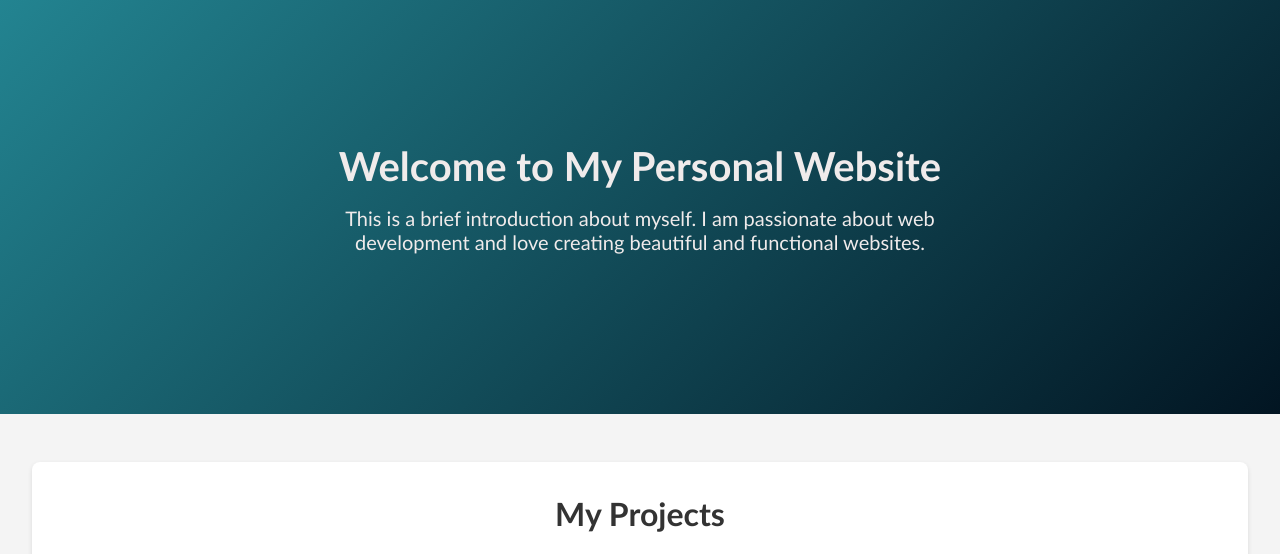
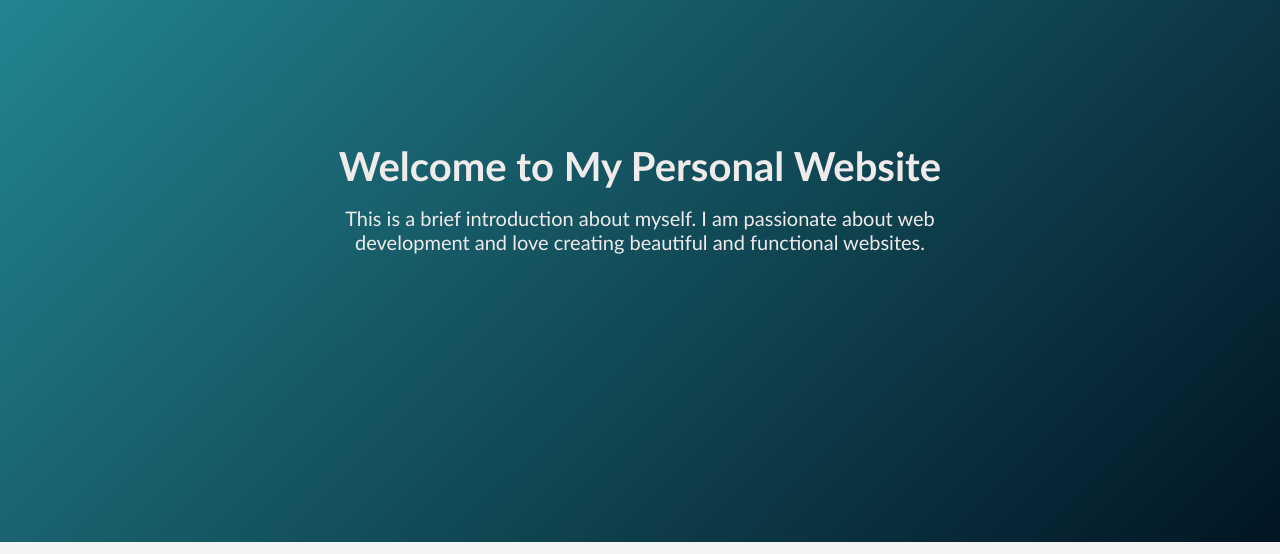
Before and after one commit to TRESTEVOYCE/Personal-Webiste-Mark-Steven-Camposano, a plain HTML site: page index.html in a window 1280 px wide. Shown: the part 170-724 px from the top of the page. Drawn offline with Linux system fonts and the light colour scheme.

Commit message:
fix typo of vh and fix the multiple padding elements in intro section

```diff
--- a/styles.css
+++ b/styles.css
@@ -79,11 +79,10 @@ nav {
 
 .intro-section {
     text-align: center;
-    padding: 2rem;
+    padding: 10rem;
     background: var(--background-color);
     color: var(--font-color);
-    height: 70h;
-    padding: 10rem;
+    height: 70vh;
     margin: 0 0 3rem 0;
 
     h2 {
```
